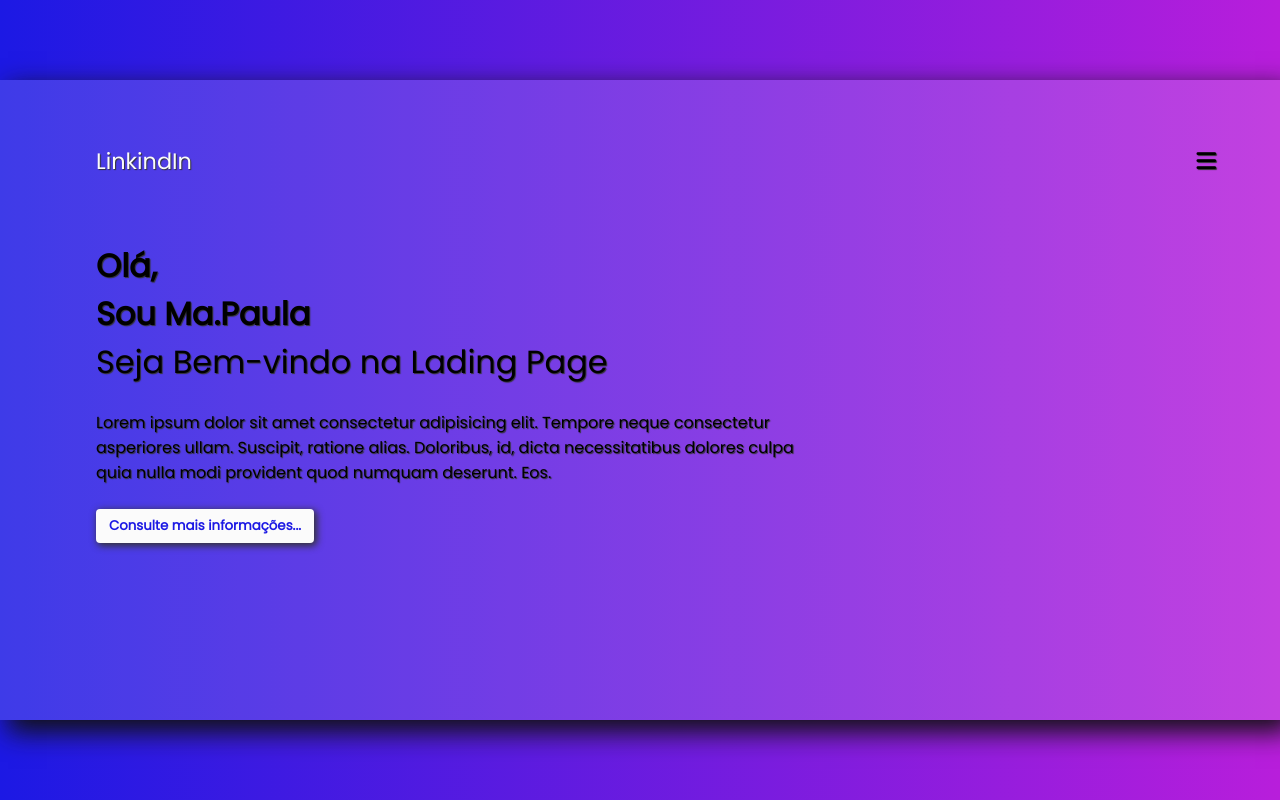
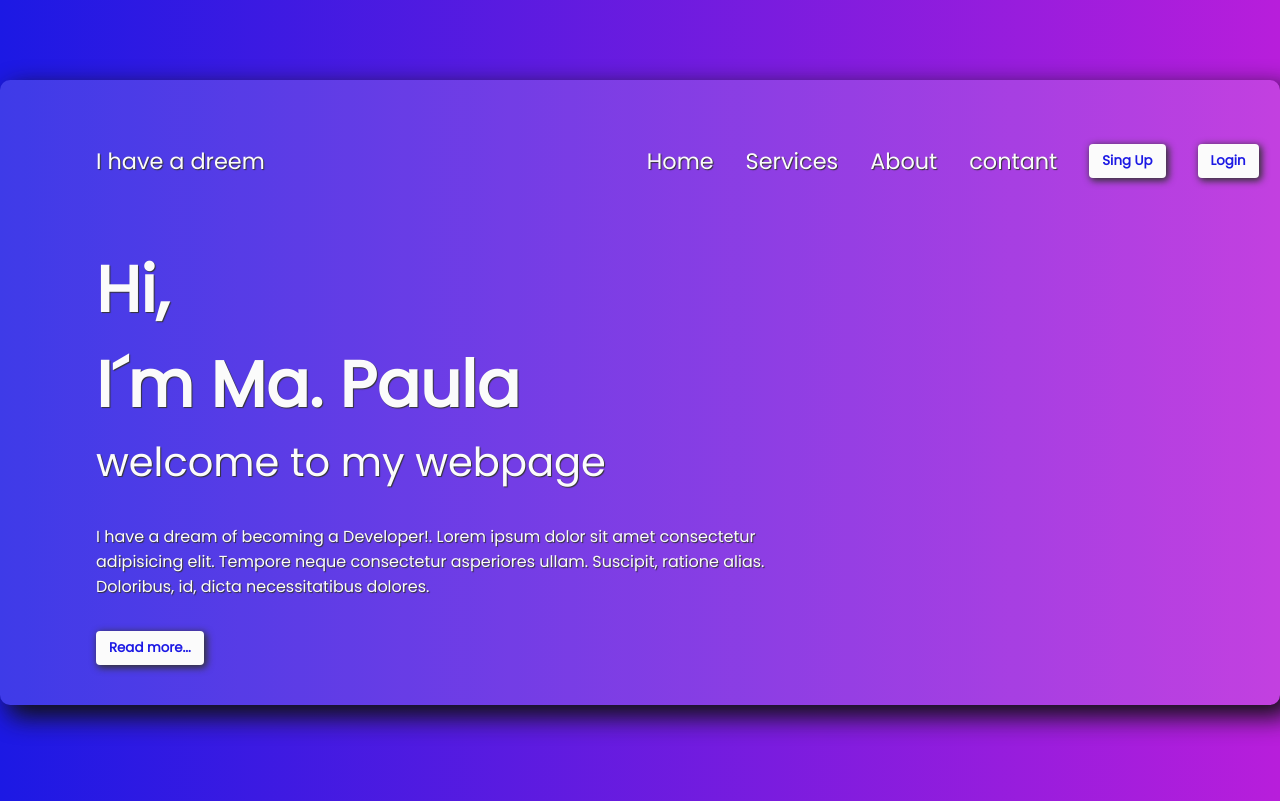
Before and after one commit to PaulaCari/landing_Page, a plain HTML site: page index.html in a window 1280 px wide. Drawn offline with Linux system fonts and the light colour scheme.

Commit message:
adicione max-width: 1300px;     height: 100%;

```diff
--- a/index.html
+++ b/index.html
@@ -29,7 +29,7 @@
   <div class="container">
 
     <nav class="nav">
-      <a href="#" target="_blank">LinkindIn</a>
+      <a href="https://paulacari.github.io/portafolio-mp/" target="_blank">I have a dreem</a>
 
       <ul class="nav-links">
           <!-- (li>a)*4 -->
@@ -42,17 +42,18 @@
           <button class="btn">Login</button>
         </ul>
 
-        <i class="fa-solid fa-bars" id="menu-btn_open"></i>
-        <i class="fa-solid fa-xmark" id="menu-btn_close"></i>
+        <i class="fa-bars" id="menu-btn_open"></i>
+        <i class="fa-xmark" id="menu-btn_close"></i>
+        <!-- fa-solid fa-times    xmark -->
     </nav>
 
     <header>
-        <h2>Olá,</h2>
-        <h2>Sou Ma.Paula</h2>
-        <h4>Seja Bem-vindo na Lading Page</h4>
-        <p>Lorem ipsum dolor sit amet consectetur adipisicing elit. Tempore neque consectetur asperiores ullam. Suscipit, ratione alias. Doloribus, id, dicta necessitatibus dolores culpa quia nulla modi provident quod numquam deserunt. Eos.</p>
+        <h2>Hi,</h2>
+        <h2>I´m Ma. Paula</h2>
+        <h4>welcome to my webpage</h4>
+        <p>I have a dream of becoming a Developer!. Lorem ipsum dolor sit amet consectetur adipisicing elit. Tempore neque consectetur asperiores ullam. Suscipit, ratione alias. Doloribus, id, dicta necessitatibus dolores.</p>
 
-      <button class="btn">Consulte mais informações...</button>
+      <button class="btn">Read more...</button>
     </header>
   </div>
 
--- a/src/css/reset.css
+++ b/src/css/reset.css
@@ -1,19 +1,11 @@
-@import url('https://fonts.googleapis.com/css2?family=Poppins:ital,wght@400;500;700;900&display=swap');
-
-body {
-  font-family: 'Poppins', sans-serif;
-  background: linear-gradient(90deg, var(--blue), var(--pink));
-  text-shadow: 1px 1px 1px #333; /*sobra no texto*/
-  overflow-wrap: break-word;   /*especifica a posição da sombra dentro do texto*/
-}
-
 * {
   margin: 0;
   padding: 0;
   box-sizing: border-box;
 }
 
-a, ul {
+a,
+li {
   text-decoration: none;
   list-style: none;
   color: var(--text);
--- a/src/css/responsive.css
+++ b/src/css/responsive.css
@@ -1,22 +1,22 @@
-@media (max-width: 1400px){ /*1440px*/
+
+ @media screen and(max-width: 1300px){ /*se a largura máxima da tela for menor ou igual a 1440 pixels.*/
     .nav-links{
           display: none;
       }
-
       .fa-bars{
           display: flex;
-         position: relative;
-         justify-content: flex-end;
-         width: 100%;
+          position: relative;/* significa que o elemento será posicionado em relação à sua posição normal no fluxo do documento.*/
+          justify-content: flex-end;/*Alinha os elementos filhos do container  para a extremidade direita */
+          width: 100%;/*largura container*/
           margin-right: 4rem;
       }
       h2{
-        font-size: 2rem;
+         font-size: 2rem;/*2.5*/
       }
       h4{
-        font-size: 2rem;
+         font-size: 1.5rem;/*2*/
       }
       p{
-        margin: 1.5rem 0;
+         margin: 1.5rem 0;/*2*/
       }
   }
--- a/src/css/style.css
+++ b/src/css/style.css
@@ -1,12 +1,24 @@
+@import url('https://fonts.googleapis.com/css2?family=Poppins:ital,wght@400;500;700;900&display=swap');
+
+body {
+    font-family: 'Poppins', sans-serif;
+    background: linear-gradient(90deg, var(--blue), var(--pink));
+    color: var(--text);
+    text-shadow: 1px 1px 1px #333; /*sobra no texto*/
+    overflow-wrap: break-word;   /*especifica a posição da sombra dentro do texto*/
+  }
+
 /*continer*/
 .container{
-    max-width: 1400px;
-    height: 80vh;
+    max-width: 1300px;
+    height: 100%;
     background: rgba(255,255,255,0.15);
     margin: auto; /*margin nas laterais automaticamente*/
     margin-top: 10vh;
+    border-radius: 10px;
     box-shadow:  10px 10px 25px 2px #111; /*sombra*/
-    animation: fadeIn 4s ease-in-out; /*Aplica uma animação chamada fadeIn ao contêiner*/
+    animation: fadeIn 4s ease-in-out; /*Aplica uma animação chamada fadeIn ao container*/
+
   }
 @keyframes fadeIn{/*animation*/
 0%{/*quando a animação comença*/
@@ -18,24 +30,26 @@
 }
   }
 
-/*nav*/
+
+/*navegação*/
 .nav{
     font-size: 1.4rem;
     padding-top: 4rem;
     padding-left: 6rem;
     display: flex;
-    align-items: center;
+    align-items: center; /* alinha na vertical*/
 }
 
 .nav-links{
-    position: relative;
-    right: -400px;
+    position: relative; /*É posicionado relativamente ao seu contêiner pai*/
+    right: -350px;
     display: flex;
     align-items: center;
 }
 
 
 /*js assim que a hamburger abrir*/
+/*no responsive esta display none*/
 .nav-links.active{
     position: absolute;
     left: 0;
@@ -54,7 +68,7 @@
     display: none;
 }
 .fa-xmark.open{
-    /*copie o que estava no responsivo .fa-bars{*/
+    /*copie o que estava no responsivo .fa-bars{ */
     display: flex;
     position: relative;
     justify-content: flex-end;
@@ -65,23 +79,33 @@
 /**********************/
 
 
-
 .nav-links li{
-    margin-left: 2rem;
+    margin-left: 2rem; /*separação de cada links*/
 }
 .nav-links li a:hover{
     opacity: 0.5;
 }
 
+.nav-links .btn{
+    margin-left: 2rem; /*separa os botões na horizontal*/
+}
+
+.fa-bars,
+.fa-xmark{
+    cursor: pointer;
+    display: none; /*esconde*/
+}
+
+
 /*button*/
 .btn{
    font-weight: 700;
    color: var(--blue);
-   font-family: inherit;
+   font-family: inherit; /*Define a fonte do botão como a mesma fonte do elemento pai*/
    background-color: var(--text);
    border-color: var(--pink);
    display: inline-block;
-   line-height: 1.5;
+   line-height: 1.5; /*altura da linha*/
    text-decoration: none;
    cursor: pointer;
    border:  1px solid transparent;
@@ -95,17 +119,8 @@
    transition: 0.3s ease;
 }
 
-.nav-links .btn{
-    margin-left: 2rem; /*separa os boto~es na horizontal*/
-}
 
-.fa-bars,
-.fa-xmark{
-    cursor: pointer;
-    display: none;
-}
-
-/*header*/
+/*Cabeçalho*/
 header {
     position: relative;
     margin: 6rem;
@@ -115,7 +130,6 @@ header {
 
 h2{
     font-size: 4rem;
-    /* color: var(--text); */
 }
 h4{
     font-weight: 100;
@@ -123,6 +137,8 @@ h4{
 }
 
 p{
-    margin: 4rem 0;
-    /* color: var(--text); */
+    margin: 2rem 0;
 }
+ header .btn{
+    margin-bottom: 2.5rem;
+ }
--- a/src/js/script.js
+++ b/src/js/script.js
@@ -1,19 +1,30 @@
 // console.log("nav");
 const nav_links = document.querySelector(".nav-links");
-const menuBtn_open = open=document.querySelector("menu-btn_open");
-const menuBtn_close = open=document.querySelector("menu-btn_close");
+const menuBtn_open = open=document.querySelector("#menu-btn_open");
+const menuBtn_close = open=document.querySelector("#menu-btn_close");
 // console.log(nav_links, menuBtn_open, menuBtn_close);
 
 menuBtn_open.onclick = () => {
     nav_links.classList.toggle("active");
-
     menuBtn_open.classList.toggle("close");
     menuBtn_close.classList.toggle("open");
 };
 
 menuBtn_close.onclick = () => {
     nav_links.classList.toggle("active");
-
     menuBtn_open.classList.toggle("close");
     menuBtn_close.classList.toggle("open");
 };
+
+// refaturar
+// const nav_links = document.querySelector(".nav-links");
+// const menuBtn_open = document.querySelector("#menu-btn_open");
+// const menuBtn_close = document.querySelector("#menu-btn_close");
+
+// menuBtn_open.onclick = () => toggler();
+// menuBtn_close.onclick = () => toggler();
+// function toggler() {
+//   nav_links.classList.toggle("active");
+//   menuBtn_open.classList.toggle("close");
+//   menuBtn_close.classList.toggle("open");
+// }
```
Lines whose indentation alone changed are shown as unchanged.
